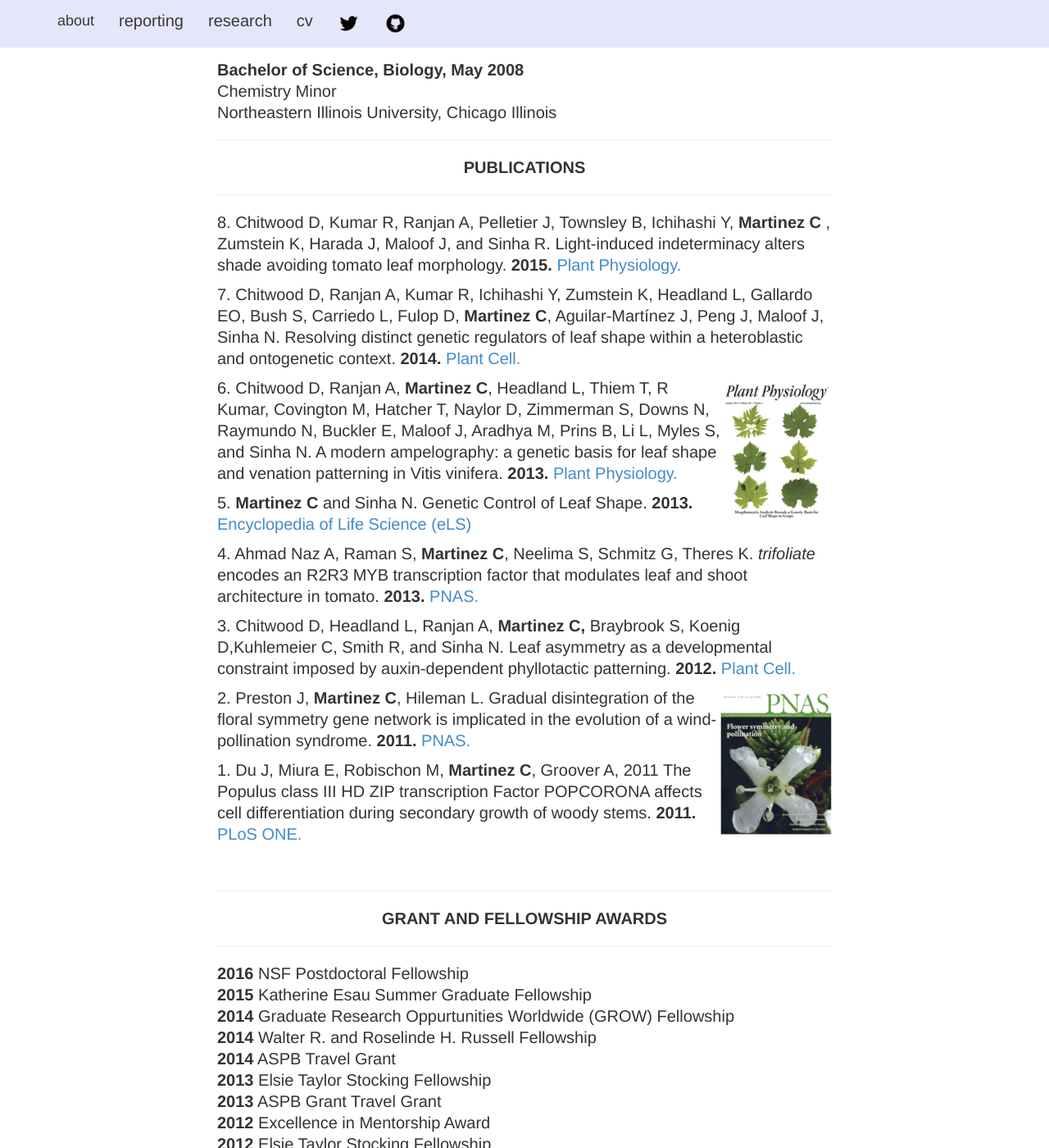
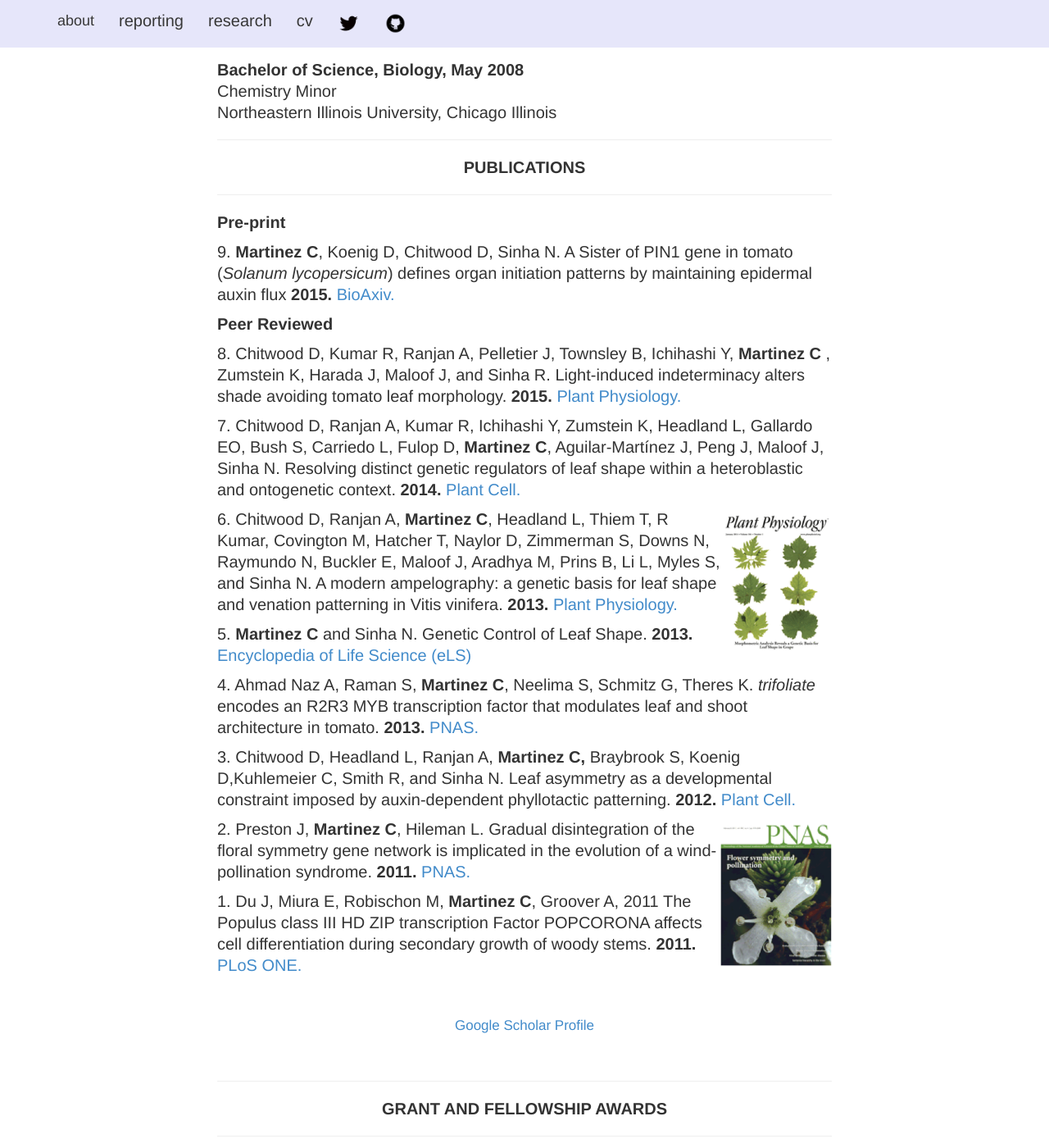
Before and after one commit to iamciera/creports, a Jekyll site: the page built from cv/index.html, in a window 1280 px wide and 1400 px high, scrolled down 727 px. Shown: the whole window at 82% size. Built offline with Jekyll 4.4.1, drawn with Linux system fonts in a browser that asks for light colours; nearby versions of some CDN libraries.

Commit message:
updated CV

```diff
--- a/cv/index.html
+++ b/cv/index.html
@@ -46,6 +46,9 @@ layout: default
 				<hr />
 				<center><strong>PUBLICATIONS</strong><br /></center>
 				<hr />
+				<p><strong>Pre-print</strong></p>
+				<p>9. <strong>Martinez C</strong>, Koenig D, Chitwood D, Sinha N. A Sister of PIN1 gene in tomato (<i>Solanum lycopersicum</i>) defines organ initiation patterns by maintaining epidermal auxin flux <b>2015.</b> <a href="A Sister of PIN1 gene in tomato (Solanum lycopersicum) defines organ initiation patterns by maintaining epidermal auxin flux"> BioAxiv.</a></p>
+				<p><strong>Peer Reviewed</strong>
 				<p>8. Chitwood D, Kumar R, Ranjan A, Pelletier J, Townsley B, Ichihashi Y, <strong> Martinez C </strong>, Zumstein K, Harada J, Maloof J, and Sinha R. Light-induced indeterminacy alters shade avoiding tomato leaf morphology. <b>2015.</b> <a href="http://www.plantphysiol.org/content/early/2015/09/17/pp.15.01229.full.pdf"> Plant Physiology.</a></p>
 				<p>7. Chitwood D, Ranjan A, Kumar R, Ichihashi Y, Zumstein K, Headland L, Gallardo EO, Bush S, Carriedo L, Fulop D, <b>Martinez C</b>, Aguilar-Martínez J, Peng J, Maloof J, Sinha N. Resolving distinct genetic regulators of leaf shape within a heteroblastic and ontogenetic context.  <b>2014. </b><a href="http://www.plantcell.org/content/early/2014/09/30/tpc.114.130112.full.pdf+html">Plant Cell.</a></p>
 				<img src="{{ site.baseurl }}/img/cover1.png" height = "180" align="right">
@@ -57,12 +60,14 @@ layout: default
 				<p>2.  Preston J, <strong>Martinez C</strong>, Hileman L. Gradual disintegration of the floral symmetry gene network is implicated in the evolution of a wind-pollination syndrome. <strong>2011. </strong><a href="http://www.pnas.org/content/108/6/2343.short">  PNAS.</a></p>
 				<p>1.  Du J, Miura E, Robischon M, <strong>Martinez C</strong>, Groover A, 2011 The Populus class III HD ZIP transcription Factor POPCORONA affects cell differentiation during secondary growth of woody stems.<strong> 2011.</strong><a href="http://www.plosone.org/article/info%3Adoi%2F10.1371%2Fjournal.pone.0017458"> PLoS ONE. </a></p>
 				<br />
+				<p><center><small><a href="https://scholar.google.com/citations?user=JGUnmZoAAAAJ&hl=en&oi=ao"> Google Scholar Profile</a></small></center></p>
+				<br />
 				<hr />
 				<center><strong>GRANT AND FELLOWSHIP AWARDS</strong></center>
 				<hr />
-				<b>2016</b>  NSF Postdoctoral Fellowship <br />
-				<b>2015</b>  Katherine Esau Summer Graduate Fellowship <br />
-				<b>2014</b>  Graduate Research Oppurtunities Worldwide (GROW) Fellowship<br />
+				<b>2016</b>   NSF Postdoctoral Fellowship <br />
+				<b>2015</b>   Katherine Esau Summer Graduate Fellowship <br />
+				<b>2014</b>   Graduate Research Oppurtunities Worldwide (GROW) Fellowship<br />
 				<b>2014</b>   Walter R. and Roselinde H. Russell Fellowship<br />
 				<b>2014</b>   ASPB Travel Grant<br />
 				<b>2013</b>   Elsie Taylor Stocking Fellowship <br />
```
